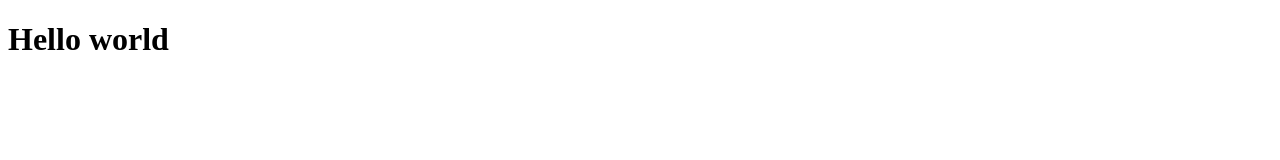
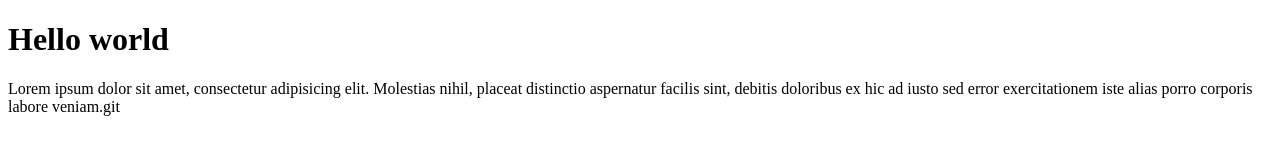
Before and after one commit to Ahmadjon-Norimqulov/Test, a plain HTML site: page index.html in a window 1280 px wide. Drawn offline with Linux system fonts and the light colour scheme.

Commit message:
added p tag

```diff
--- a/index.html
+++ b/index.html
@@ -8,5 +8,6 @@
 </head>
 <body>
   <h1>Hello world</h1>
+  <p>Lorem ipsum dolor sit amet, consectetur adipisicing elit. Molestias nihil, placeat distinctio aspernatur facilis sint, debitis doloribus ex hic ad iusto sed error exercitationem iste alias porro corporis labore veniam.git </p>
 </body>
 </html>
```
